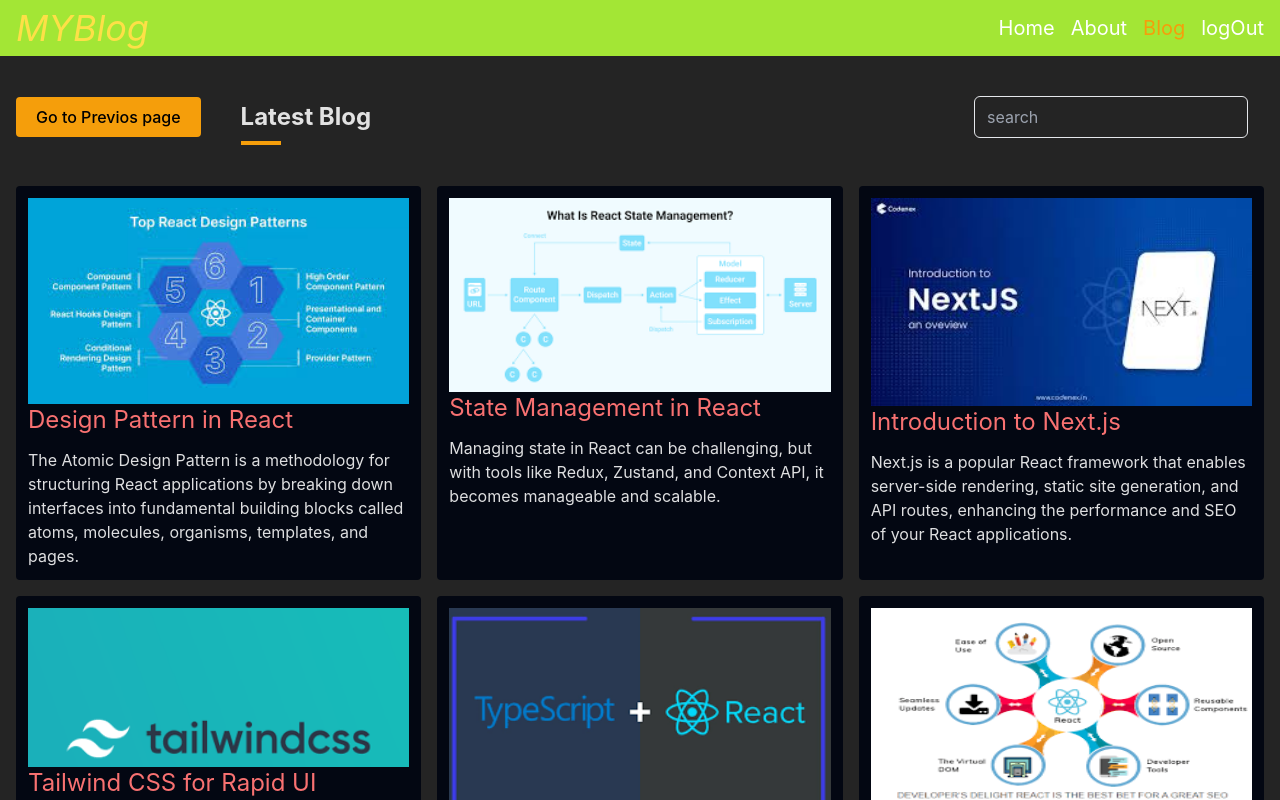
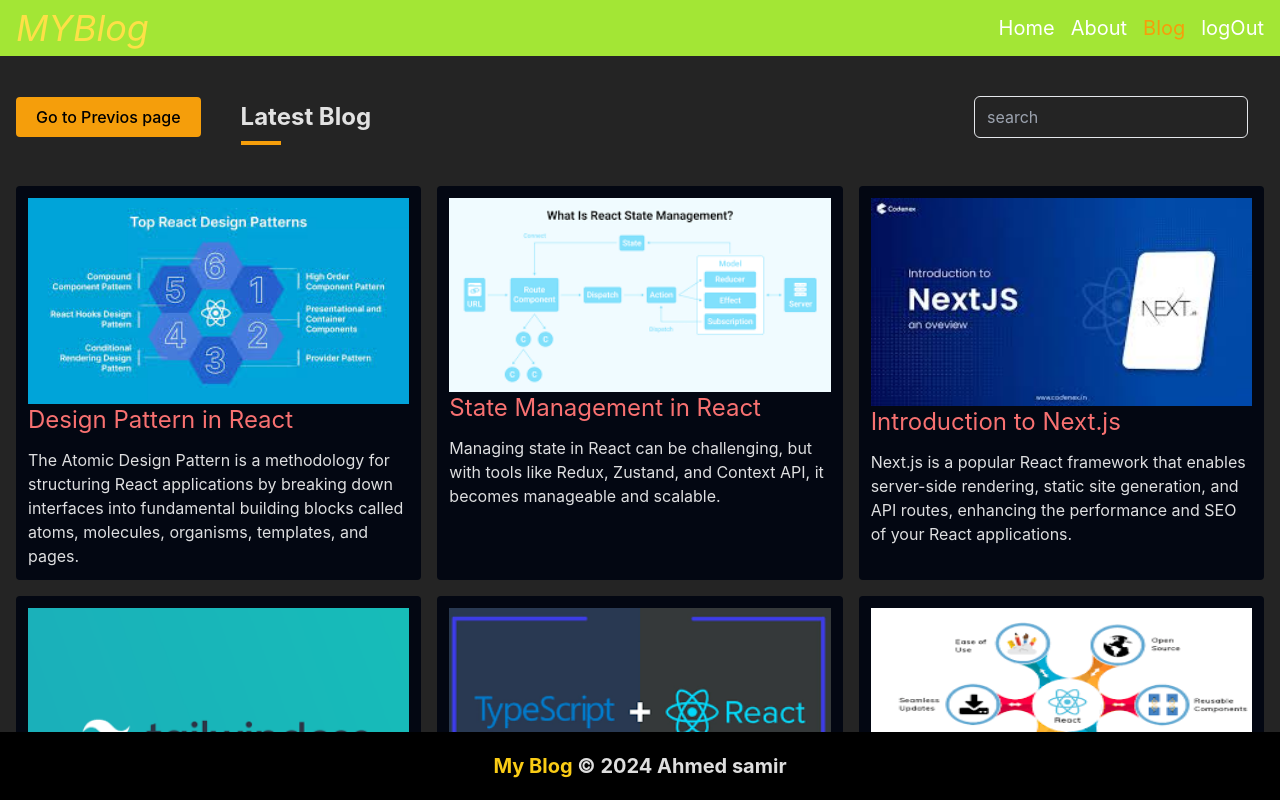
Before and after one commit to AhmedSamirElsayed/blog-depi, a React (Vite) app: page /blog in a window 1280 px wide. Shown: the top 800 px of the page. Built offline with nearby package versions, Linux system fonts and the light colour scheme; data requests are answered from the project's data file.

Commit message:
first commit

```diff
--- a/src/components/layout/footer/MainFooter.jsx
+++ b/src/components/layout/footer/MainFooter.jsx
@@ -2,7 +2,7 @@
 
 const MainFooter = () => {
   return (
-    <footer className="bg-black py-5 text-center text-xl font-bold">
+    <footer className="bg-black py-5 text-center text-xl font-bold fixed bottom-0 right-0 left-0">
       <div className="container">
         <span className="text-yellow-400">My Blog</span> &copy; 2024 Ahmed samir
       </div>
--- a/src/pages/BlogPage.jsx
+++ b/src/pages/BlogPage.jsx
@@ -2,6 +2,7 @@
 import { useNavigate, useSearchParams } from "react-router-dom";
 import PostCard from "../components/layout/posts/postCard";
 import MainFooter from "../components/layout/footer/MainFooter";
+import NotFoundPage from "./NotFoundPage";
 
 const BlogPage = () => {
   const Navigate = useNavigate();
@@ -88,8 +89,8 @@
             </div>
           )}
           {error && (
-            <div className="text-center font-extrabold mt-4 text-red-600">
-              {error}
+            <div className="text-center font-extrabold mt-4 text-red-600 border bg-yellow-300 p-5">
+              {error.message}
             </div>
           )}
 
```
